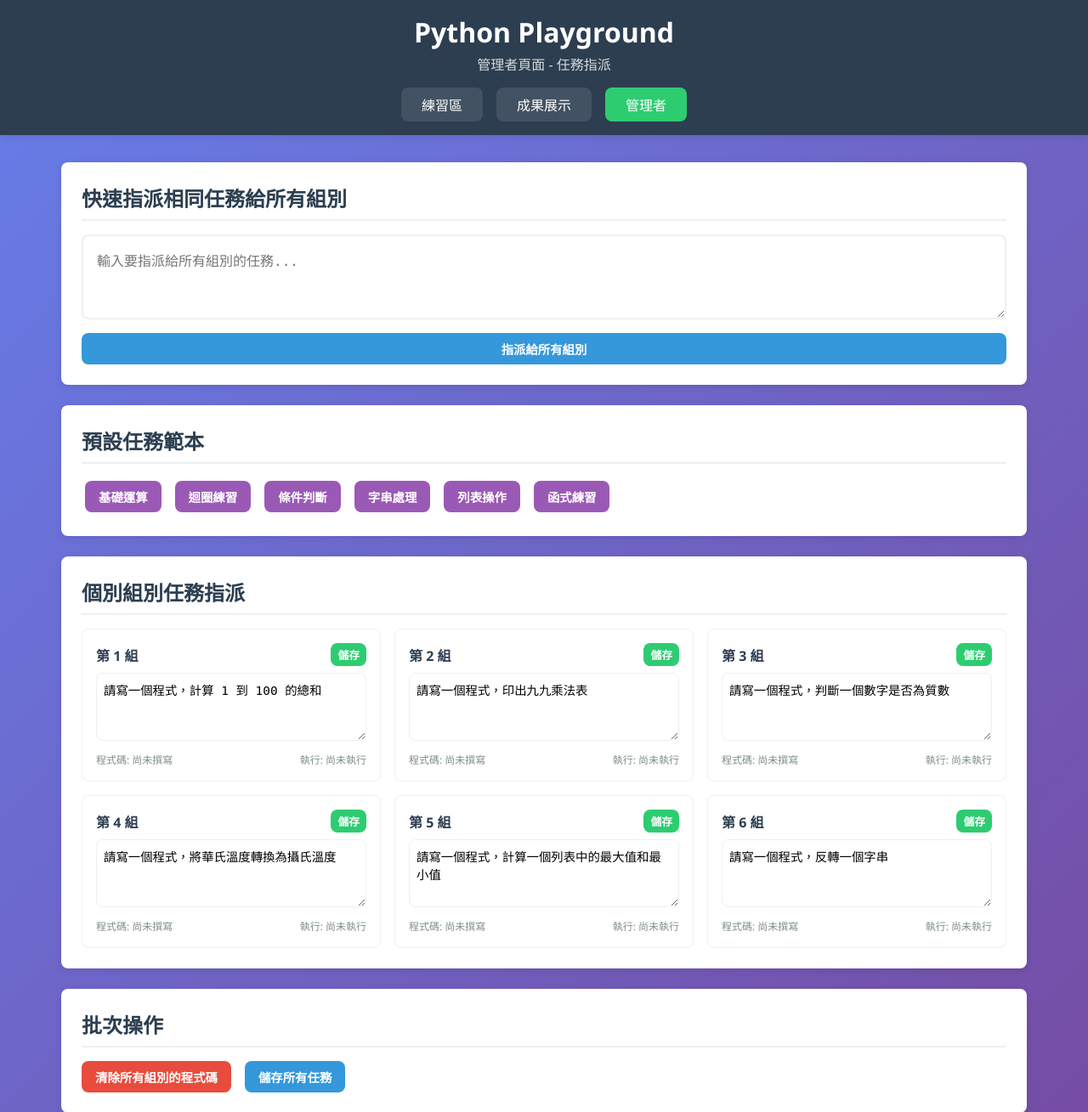
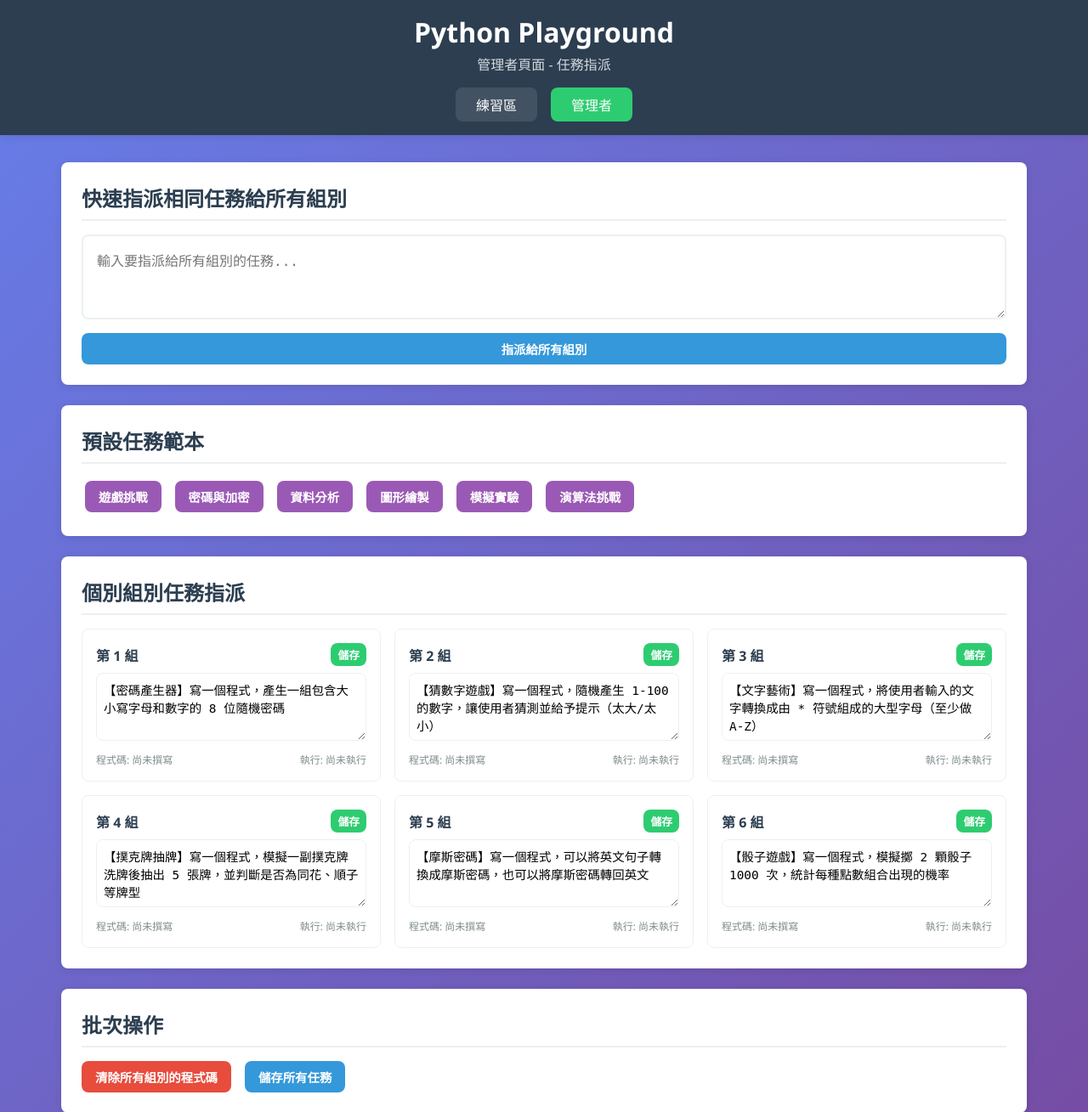
Before and after one commit to maso0310/python_playground, a Flask app: page /admin in a window 1280 px wide. Shown: the top 1309 px of the page at 85% size. Run offline with Flask 2, Linux system fonts and the light colour scheme; parts of the project's set-up code (start-up, migrations or seed data) failed here and were passed over.

Commit message:
更新指派任務

```diff
--- a/app.py
+++ b/app.py
@@ -27,12 +27,12 @@ groups_data = {
 
 # 預設任務列表
 default_tasks = {
-    1: "請寫一個程式，計算 1 到 100 的總和",
-    2: "請寫一個程式，印出九九乘法表",
-    3: "請寫一個程式，判斷一個數字是否為質數",
-    4: "請寫一個程式，將華氏溫度轉換為攝氏溫度",
-    5: "請寫一個程式，計算一個列表中的最大值和最小值",
-    6: "請寫一個程式，反轉一個字串",
+    1: "【密碼產生器】寫一個程式，產生一組包含大小寫字母和數字的 8 位隨機密碼",
+    2: "【猜數字遊戲】寫一個程式，隨機產生 1-100 的數字，讓使用者猜測並給予提示（太大/太小）",
+    3: "【文字藝術】寫一個程式，將使用者輸入的文字轉換成由 * 符號組成的大型字母（至少做 A-Z）",
+    4: "【撲克牌抽牌】寫一個程式，模擬一副撲克牌洗牌後抽出 5 張牌，並判斷是否為同花、順子等牌型",
+    5: "【摩斯密碼】寫一個程式，可以將英文句子轉換成摩斯密碼，也可以將摩斯密碼轉回英文",
+    6: "【骰子遊戲】寫一個程式，模擬擲 2 顆骰子 1000 次，統計每種點數組合出現的機率",
 }
 
 # 初始化任務
@@ -141,12 +141,6 @@ def get_all_data():
     return jsonify(groups_data)
 
 
-@real_app.route("/showcase")
-def showcase():
-    """成果展示頁面 - 顯示所有組別的程式碼和執行結果"""
-    return render_template("showcase.html", groups_data=groups_data)
-
-
 @real_app.route("/admin")
 def admin():
     """管理者頁面 - 用於指派任務"""
--- a/static/css/style.css
+++ b/static/css/style.css
@@ -107,6 +107,11 @@ nav a:hover, nav a.active {
 
 .btn-secondary:hover {
     background: #7f8c8d;
+}
+
+.btn-secondary.btn-active {
+    background: var(--primary-color);
+    animation: pulse 2s infinite;
 }
 
 .btn-danger {
--- a/templates/admin.html
+++ b/templates/admin.html
@@ -12,7 +12,6 @@
         <p>管理者頁面 - 任務指派</p>
         <nav>
             <a href="/python_playground/">練習區</a>
-            <a href="/python_playground/showcase">成果展示</a>
             <a href="/python_playground/admin" class="active">管理者</a>
         </nav>
     </header>
@@ -29,12 +28,12 @@
         <section class="admin-section">
             <h2>預設任務範本</h2>
             <div class="task-templates">
-                <button class="btn btn-template" onclick="useTemplate(1)">基礎運算</button>
-                <button class="btn btn-template" onclick="useTemplate(2)">迴圈練習</button>
-                <button class="btn btn-template" onclick="useTemplate(3)">條件判斷</button>
-                <button class="btn btn-template" onclick="useTemplate(4)">字串處理</button>
-                <button class="btn btn-template" onclick="useTemplate(5)">列表操作</button>
-                <button class="btn btn-template" onclick="useTemplate(6)">函式練習</button>
+                <button class="btn btn-template" onclick="useTemplate(1)">遊戲挑戰</button>
+                <button class="btn btn-template" onclick="useTemplate(2)">密碼與加密</button>
+                <button class="btn btn-template" onclick="useTemplate(3)">資料分析</button>
+                <button class="btn btn-template" onclick="useTemplate(4)">圖形繪製</button>
+                <button class="btn btn-template" onclick="useTemplate(5)">模擬實驗</button>
+                <button class="btn btn-template" onclick="useTemplate(6)">演算法挑戰</button>
             </div>
         </section>
 
@@ -68,53 +67,59 @@
 
     <script>
         const taskTemplates = {
+            // 遊戲挑戰
             1: {
-                1: "請寫一個程式，計算 1 到 100 的總和",
-                2: "請寫一個程式，計算兩個數字的四則運算結果",
-                3: "請寫一個程式，計算圓的面積（半徑由使用者輸入）",
-                4: "請寫一個程式，將華氏溫度轉換為攝氏溫度",
-                5: "請寫一個程式，計算 BMI 指數",
-                6: "請寫一個程式，計算複利"
+                1: "【猜數字】寫一個猜數字遊戲，電腦隨機產生 1-100 的數字，玩家猜測後給予「太大」或「太小」的提示，直到猜中為止",
+                2: "【剪刀石頭布】寫一個剪刀石頭布遊戲，玩家與電腦對戰，進行 5 局比賽並統計勝負",
+                3: "【骰子大戰】寫一個雙人骰子遊戲，兩位玩家各擲 3 顆骰子，點數總和較大者獲勝",
+                4: "【21點】寫一個簡化版 21 點遊戲，玩家可以選擇「要牌」或「停牌」，超過 21 點就輸了",
+                5: "【終極密碼】寫一個終極密碼遊戲，設定 1-100 的範圍，每次猜測後縮小範圍，猜中炸彈數字的人輸",
+                6: "【賽馬遊戲】寫一個文字版賽馬遊戲，模擬 5 匹馬比賽，每回合隨機前進 1-3 步，最先到達終點者獲勝"
             },
+            // 密碼與加密
             2: {
-                1: "請寫一個程式，印出九九乘法表",
-                2: "請寫一個程式，印出 1 到 100 之間的偶數",
-                3: "請寫一個程式，計算階乘 (n!)",
-                4: "請寫一個程式，印出費氏數列前 20 項",
-                5: "請寫一個程式，找出 1-100 間所有質數",
-                6: "請寫一個程式，印出金字塔圖案"
+                1: "【密碼產生器】產生一組 12 位的強密碼，包含大小寫字母、數字和特殊符號",
+                2: "【凱薩密碼】實作凱薩密碼加密與解密，可以指定位移數量",
+                3: "【摩斯密碼】將英文句子轉換成摩斯密碼，也可以將摩斯密碼轉回英文",
+                4: "【密碼強度檢測】分析密碼強度，根據長度、字元種類等給予評分（弱/中/強）",
+                5: "【簡易雜湊】實作一個簡單的雜湊函式，將任意字串轉換成固定長度的數字",
+                6: "【隱寫術】將秘密訊息藏在一段普通文字中（例如每個單字的首字母組成秘密訊息）"
             },
+            // 資料分析
             3: {
-                1: "請寫一個程式，判斷一個數字是否為質數",
-                2: "請寫一個程式，判斷一個年份是否為閏年",
-                3: "請寫一個程式，判斷三個數字中的最大值",
-                4: "請寫一個程式，根據成績顯示等第 (A/B/C/D/F)",
-                5: "請寫一個程式，判斷一個數字是正數、負數還是零",
-                6: "請寫一個程式，判斷密碼強度"
+                1: "【成績統計】分析一個班級的成績資料，計算平均、最高、最低分，並統計各等第人數",
+                2: "【詞頻統計】分析一段英文文章，統計每個單字出現的次數，找出前 10 個最常出現的字",
+                3: "【氣溫分析】分析一週的氣溫資料，找出最熱和最冷的日子，計算溫差",
+                4: "【銷售報表】分析一間商店的銷售資料，計算各商品的銷售額和利潤",
+                5: "【問卷分析】分析一份問卷調查結果，統計各選項的百分比並製作長條圖（用文字符號）",
+                6: "【股票分析】分析一支股票 30 天的價格，計算移動平均線並找出買賣訊號"
             },
+            // 圖形繪製
             4: {
-                1: "請寫一個程式，反轉一個字串",
-                2: "請寫一個程式，計算字串中母音的數量",
-                3: "請寫一個程式，判斷一個字串是否為回文",
-                4: "請寫一個程式，將字串中的大小寫互換",
-                5: "請寫一個程式，統計字串中每個字元出現的次數",
-                6: "請寫一個程式，移除字串中的重複字元"
+                1: "【聖誕樹】用 * 符號畫出一棵聖誕樹，可以指定樹的高度",
+                2: "【菱形圖案】用 * 符號畫出一個菱形，可以指定大小",
+                3: "【空心方形】用 * 符號畫出一個空心的方形，可以指定邊長",
+                4: "【數字金字塔】畫出由數字組成的金字塔（1, 12, 123, 1234...）",
+                5: "【螺旋數字】畫出一個 N x N 的螺旋數字方陣",
+                6: "【Pascal三角形】畫出巴斯卡三角形的前 N 行"
             },
+            // 模擬實驗
             5: {
-                1: "請寫一個程式，找出列表中的最大值和最小值",
-                2: "請寫一個程式，計算列表中所有數字的平均值",
-                3: "請寫一個程式，將列表中的元素排序",
-                4: "請寫一個程式，移除列表中的重複元素",
-                5: "請寫一個程式，合併兩個列表並排序",
-                6: "請寫一個程式，找出兩個列表的交集"
+                1: "【擲硬幣實驗】模擬擲硬幣 10000 次，驗證正反面機率是否接近 50%",
+                2: "【生日悖論】模擬 23 人的房間中，至少兩人同一天生日的機率（執行 1000 次實驗）",
+                3: "【蒙地卡羅求圓周率】用隨機投點的方式估算圓周率的值",
+                4: "【醉漢走路】模擬一個人隨機往上下左右走 1000 步，計算最後離原點的距離",
+                5: "【排隊理論】模擬一個銀行窗口，顧客隨機到達，計算平均等待時間",
+                6: "【傳染病模擬】模擬一個簡單的傳染病擴散模型（SIR模型），觀察感染人數變化"
             },
+            // 演算法挑戰
             6: {
-                1: "請定義一個函式，計算兩個數字的最大公因數",
-                2: "請定義一個函式，判斷一個數字是否為質數",
-                3: "請定義一個函式，將列表中的數字加總",
-                4: "請定義一個函式，計算字串的長度（不使用 len）",
-                5: "請定義一個函式，反轉一個列表",
-                6: "請定義一個遞迴函式，計算費氏數列第 n 項"
+                1: "【河內塔】解決河內塔問題，印出 N 個圓盤的完整移動步驟",
+                2: "【八皇后】找出在 8x8 棋盤上放置 8 個皇后使其互不攻擊的其中一種解法",
+                3: "【迷宮求解】給定一個迷宮（用二維陣列表示），找出從起點到終點的路徑",
+                4: "【背包問題】給定物品的重量和價值，在背包容量限制下找出最大價值的組合",
+                5: "【數獨求解】寫一個程式解決數獨問題",
+                6: "【最短路徑】實作 Dijkstra 演算法，找出圖中兩點之間的最短路徑"
             }
         };
 
--- a/templates/index.html
+++ b/templates/index.html
@@ -12,8 +12,10 @@
         <p>智慧農業課程 - Python 程式練習平台</p>
         <nav>
             <a href="/python_playground/" class="active">練習區</a>
-            <a href="/python_playground/showcase">成果展示</a>
             <a href="/python_playground/admin">管理者</a>
+            <button class="btn btn-secondary" id="auto-refresh-btn" onclick="toggleAutoRefresh()">
+                即時同步：關閉
+            </button>
         </nav>
     </header>
 
```
Also changed, not shown: static/js/main.js (+72 -0 lines), templates/showcase.html (deleted, +0 -96 lines).
